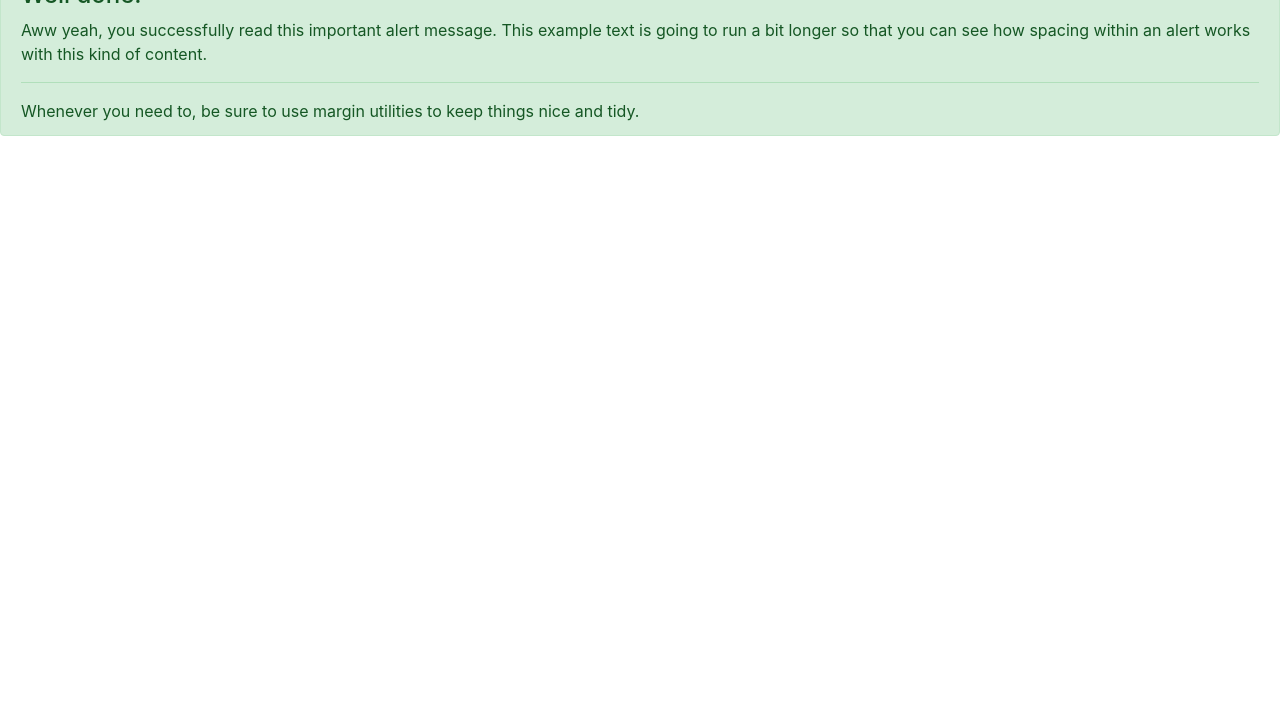
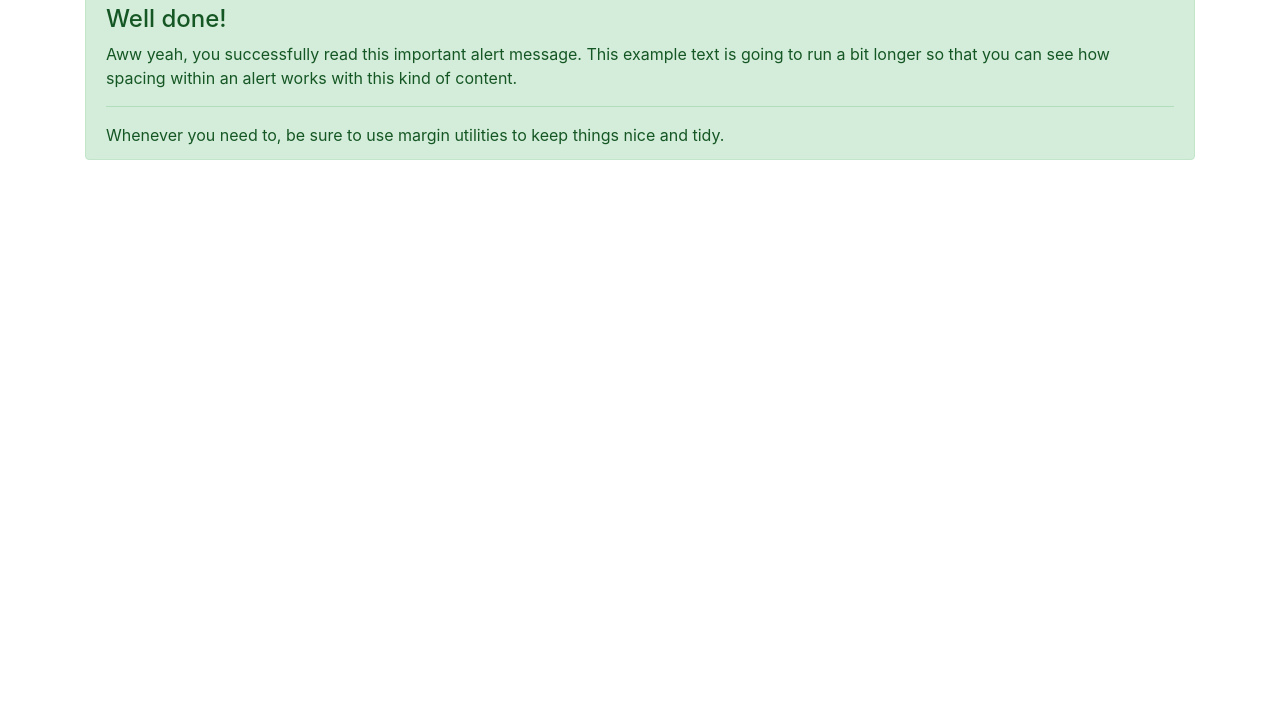
Before and after one commit to nishantha-kumara/jenking-test, a plain HTML site: page index.html in a window 1280 px wide. Shown: the part 88-800 px from the top of the page. Drawn offline with nearby package versions, Linux system fonts and the light colour scheme.

Commit message:
index updated

```diff
--- a/index.html
+++ b/index.html
@@ -14,15 +14,23 @@
 </head>
 
 <body>
+
+
+    <div class="container">
+        <br>
         <h1>Hello, world!</h1>
 
         <div class="alert alert-success" role="alert">
             <h4 class="alert-heading">Well done!</h4>
-        <p>Aww yeah, you successfully read this important alert message. This example text is going to run a bit longer
+            <p>Aww yeah, you successfully read this important alert message. This example text is going to run a bit
+                longer
                 so that you can see how spacing within an alert works with this kind of content.</p>
             <hr>
             <p class="mb-0">Whenever you need to, be sure to use margin utilities to keep things nice and tidy.</p>
         </div>
+    </div>
+
+
 
     <!-- Optional JavaScript -->
     <!-- jQuery first, then Popper.js, then Bootstrap JS -->
```
Lines whose indentation alone changed are shown as unchanged.
